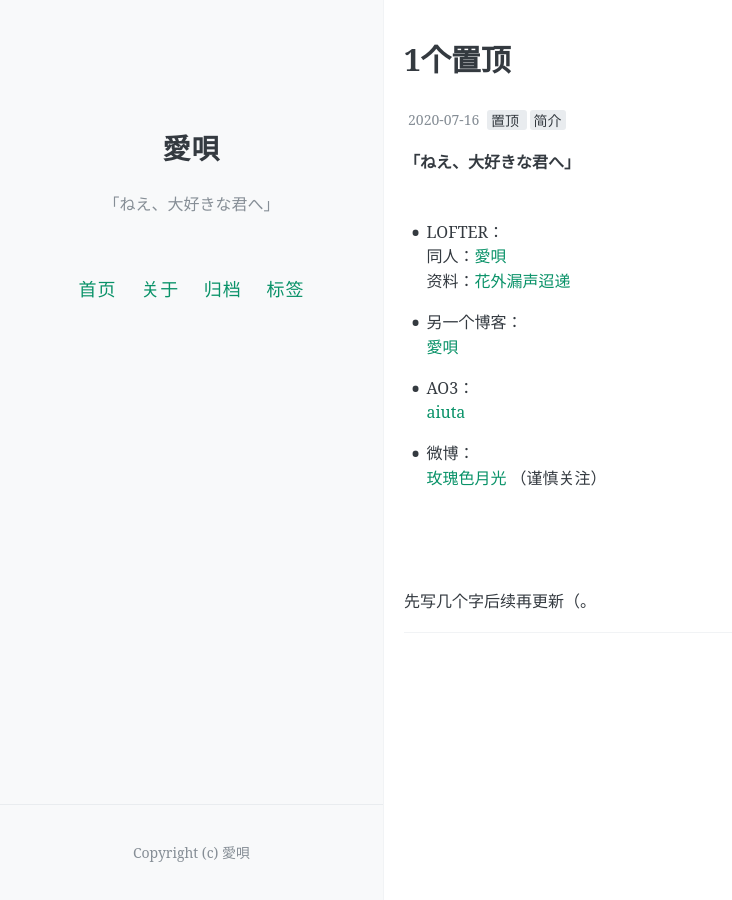
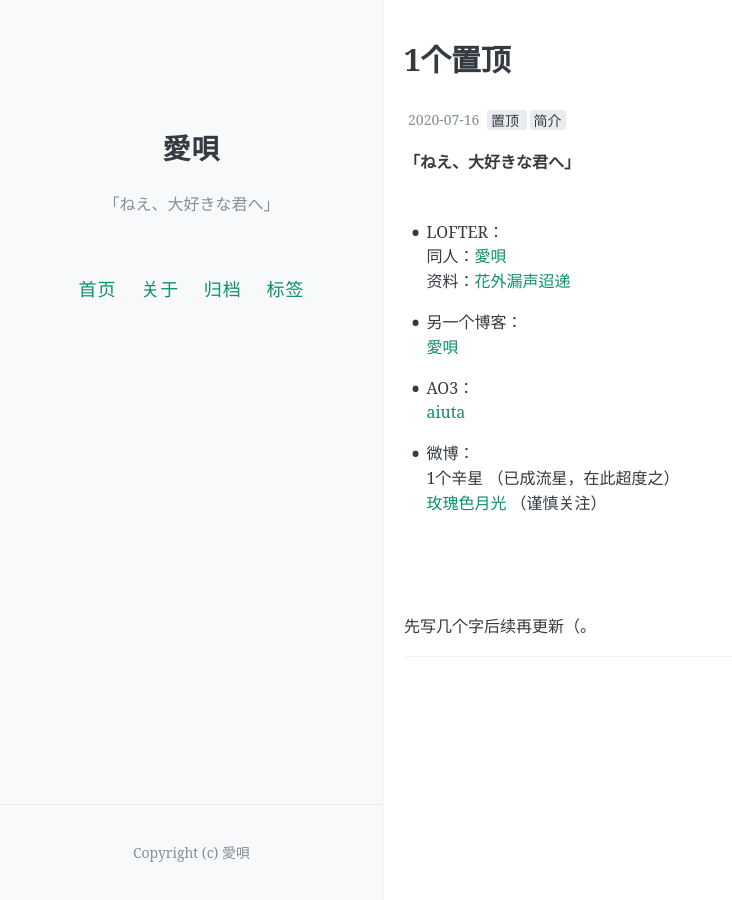
Before and after one commit to aiuta264/aiuta, a Jekyll site: the page built from _posts/2020-07-16-zhiding.md, in a window 1280 px wide. Shown: the whole page, without its empty margins (0-732 px from the left). Built offline with Jekyll 4.4.1, drawn with Linux system fonts in a browser that asks for light colours; comment, search, counter and statistics services are not loaded.

Commit message:
Update 2020-07-16-zhiding.md

```diff
--- a/_posts/2020-07-16-zhiding.md
+++ b/_posts/2020-07-16-zhiding.md
@@ -24,6 +24,7 @@ pinned: true
 [aiuta](https://archiveofourown.org/users/aiuta "aiuta的AO3")
 
 * 微博：
+1个辛星 （已成流星，在此超度之）
 [玫瑰色月光](https://weibo.com/u/1961289715 "玫瑰色月光") （谨慎关注）
 
 
```
